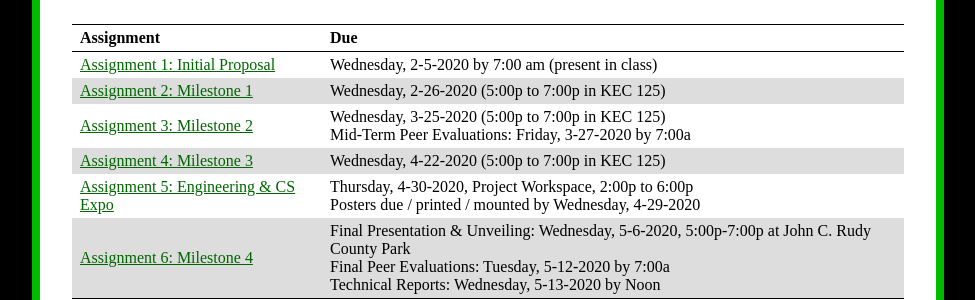
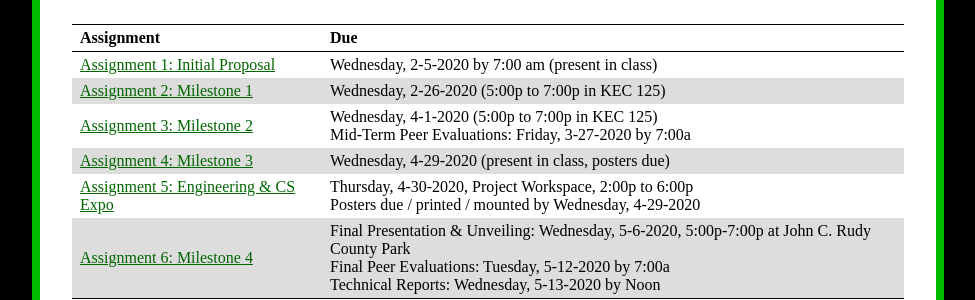
Before and after one commit to ycpcs/cs482-spring2020, a Jekyll site: the page built from assign/index.md, in a window 1280 px wide. Shown: the part 276-576 px from the top of the page, without its empty margins (152-1127 px from the left). Built offline with Jekyll 4.4.1, drawn with Linux system fonts in a browser that asks for light colours.

Commit message:
updated MS dates

```diff
--- a/assign/index.md
+++ b/assign/index.md
@@ -14,8 +14,8 @@ Assignment | Due
 ---------- | ---
 [Assignment 1: Initial Proposal](assign01.html) | Wednesday, 2-5-2020 by 7:00 am (present in class)
 [Assignment 2: Milestone 1](assign02.html) | Wednesday, 2-26-2020 (5:00p to 7:00p in KEC 125)
-[Assignment 3: Milestone 2](assign03.html) | Wednesday, 3-25-2020 (5:00p to 7:00p in KEC 125)<br>Mid-Term Peer Evaluations: Friday, 3-27-2020 by 7:00a
-[Assignment 4: Milestone 3](assign04.html) | Wednesday, 4-22-2020 (5:00p to 7:00p in KEC 125)
+[Assignment 3: Milestone 2](assign03.html) | Wednesday, 4-1-2020 (5:00p to 7:00p in KEC 125)<br>Mid-Term Peer Evaluations: Friday, 3-27-2020 by 7:00a
+[Assignment 4: Milestone 3](assign04.html) | Wednesday, 4-29-2020 (present in class, posters due)
 [Assignment 5: Engineering & CS Expo](assign05.html) | Thursday, 4-30-2020, Project Workspace, 2:00p to 6:00p<br>Posters due / printed / mounted by Wednesday, 4-29-2020
 [Assignment 6: Milestone 4](assign06.html) | Final Presentation & Unveiling: Wednesday, 5-6-2020, 5:00p-7:00p at John C. Rudy County Park<br>Final Peer Evaluations: Tuesday, 5-12-2020 by 7:00a<br>Technical Reports: Wednesday, 5-13-2020 by Noon
 
```
Also changed, not shown: assign/assign02.md (+1 -1 lines).
